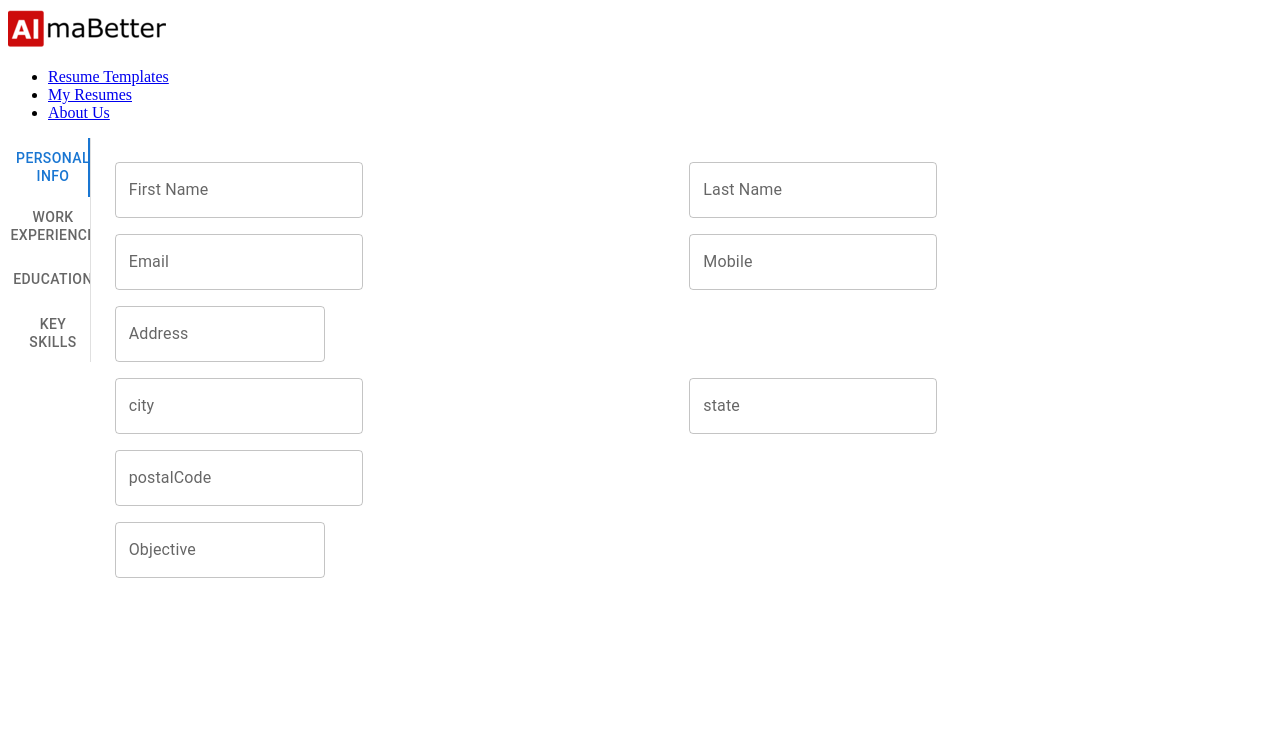
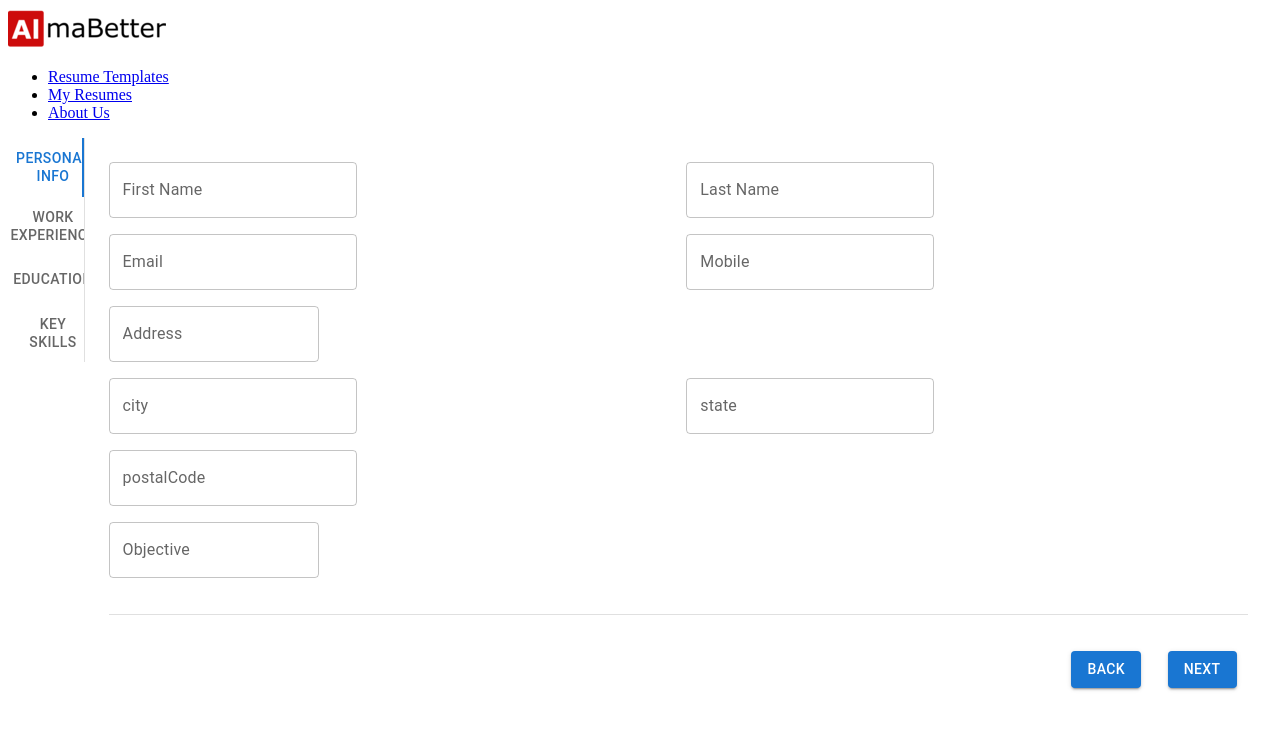
Before and after one commit to vishalsrane/resume-builder-app, a React (Create React App) app: page / in a window 1280 px wide. Shown: the top 730 px of the page. Built offline with nearby package versions, Linux system fonts and the light colour scheme.

Commit message:
Added buttons - does not work for now

```diff
--- a/src/components/Education.js
+++ b/src/components/Education.js
@@ -1,7 +1,7 @@
 import * as React from "react";
 import Box from "@mui/material/Box";
 import Grid from "@mui/material/Grid";
-import { TextField } from "@mui/material";
+import { Button, Divider, TextField } from "@mui/material";
 
 export default function Education(props) {
   const { education, setEducation } = props;
@@ -59,6 +59,17 @@ export default function Education(props) {
             onChange={onChange}
           />
         </Grid>
+        <Grid item xs={12}>
+          <Divider style={{ marginTop: "20px", marginBottom: "20px" }} />
+        </Grid>
+
+        <Grid item xs={10}></Grid>
+        <Grid item xs={1}>
+          <Button variant="contained">Back</Button>
+        </Grid>
+        <Grid item xs={1}>
+          <Button variant="contained">Next</Button>
+        </Grid>
       </Grid>
     </Box>
   );
--- a/src/components/KeySkills.js
+++ b/src/components/KeySkills.js
@@ -1,7 +1,7 @@
 import * as React from "react";
 import Box from "@mui/material/Box";
 import Grid from "@mui/material/Grid";
-import { TextField } from "@mui/material";
+import { Button, Divider, TextField } from "@mui/material";
 
 export default function KeySkills(props) {
   const { keySkills, setKeySkills } = props;
@@ -48,6 +48,17 @@ export default function KeySkills(props) {
             onChange={onChange}
           />
         </Grid>
+        <Grid item xs={12}>
+          <Divider style={{ marginTop: "20px", marginBottom: "20px" }} />
+        </Grid>
+
+        <Grid item xs={10}></Grid>
+        <Grid item xs={1}>
+          <Button variant="contained">Back</Button>
+        </Grid>
+        <Grid item xs={1}>
+          <Button variant="contained">Next</Button>
+        </Grid>
       </Grid>
     </Box>
   );
--- a/src/components/PersonalInfo.js
+++ b/src/components/PersonalInfo.js
@@ -1,7 +1,7 @@
 import * as React from "react";
 import Box from "@mui/material/Box";
 import Grid from "@mui/material/Grid";
-import { TextField } from "@mui/material";
+import { Button, Divider, TextField } from "@mui/material";
 
 export default function PersonalInfo(props) {
   const { personalInfo, setPersonalInfo } = props;
@@ -92,6 +92,17 @@ export default function PersonalInfo(props) {
             onChange={onChange}
           />
         </Grid>
+        <Grid item xs={12}>
+          <Divider style={{ marginTop: "20px", marginBottom: "20px" }} />
+        </Grid>
+
+        <Grid item xs={10}></Grid>
+        <Grid item xs={1}>
+          <Button variant="contained">Back</Button>
+        </Grid>
+        <Grid item xs={1}>
+          <Button variant="contained">Next</Button>
+        </Grid>
       </Grid>
     </Box>
   );
--- a/src/components/WorkExperience.js
+++ b/src/components/WorkExperience.js
@@ -1,7 +1,7 @@
 import * as React from "react";
 import Box from "@mui/material/Box";
 import Grid from "@mui/material/Grid";
-import { TextField } from "@mui/material";
+import { Button, Divider, TextField } from "@mui/material";
 
 export default function WorkExperience(props) {
   const { workExperience, setWorkExperience } = props;
@@ -48,6 +48,17 @@ export default function WorkExperience(props) {
             onChange={onChange}
           />
         </Grid>
+        <Grid item xs={12}>
+          <Divider style={{ marginTop: "20px", marginBottom: "20px" }} />
+        </Grid>
+
+        <Grid item xs={10}></Grid>
+        <Grid item xs={1}>
+          <Button variant="contained">Back</Button>
+        </Grid>
+        <Grid item xs={1}>
+          <Button variant="contained">Next</Button>
+        </Grid>
       </Grid>
     </Box>
   );
```
